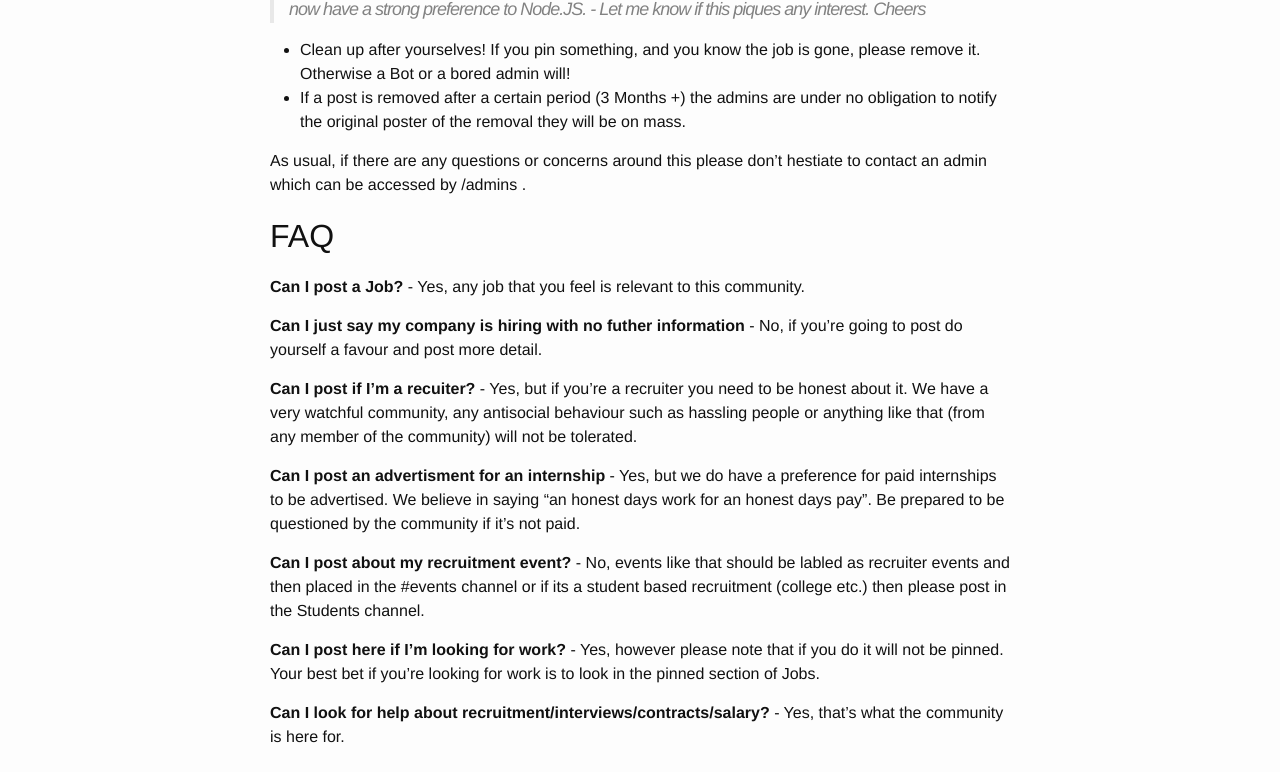
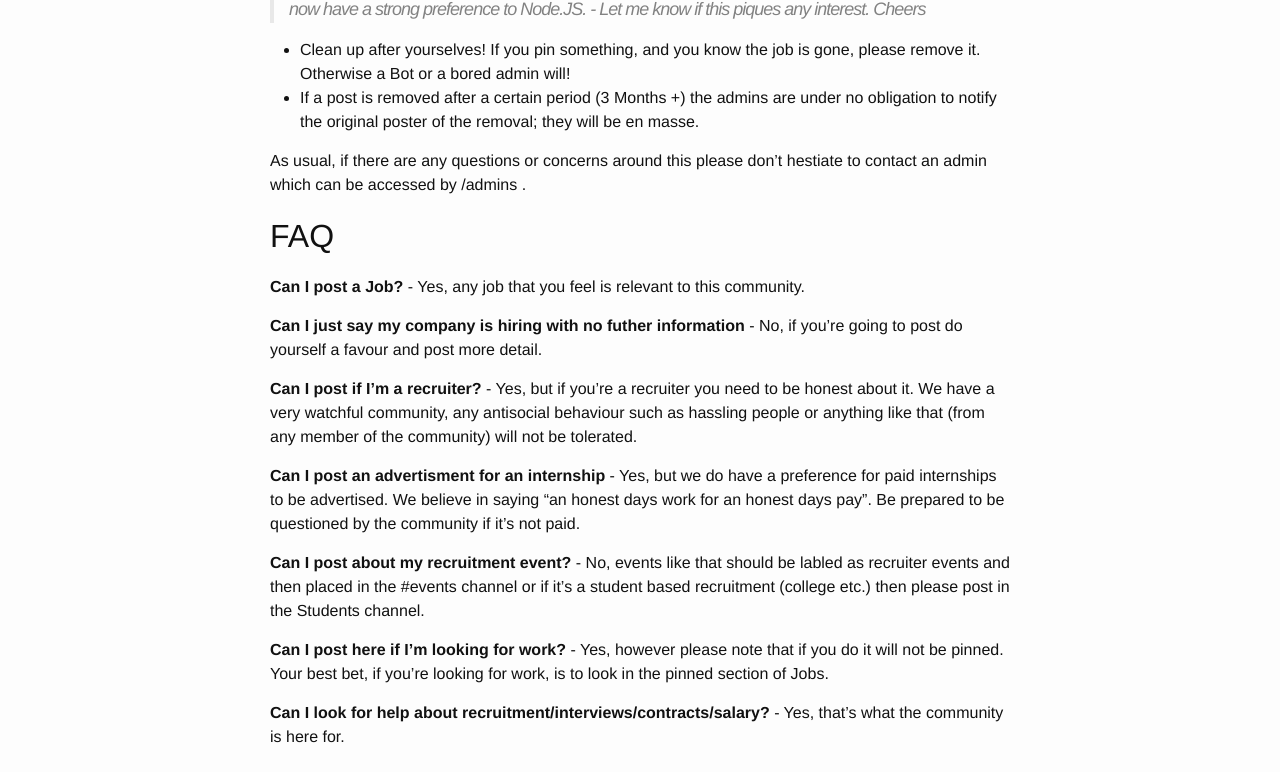
Before and after one commit to IrishTechCommunity/irishtechcommunity.github.io, a Jekyll site: the page built from jobsfaq.md, in a window 1280 px wide. Shown: the part 606-1378 px from the top of the page. Built offline with Jekyll 4.4.1, drawn with Linux system fonts in a browser that asks for light colours.

Commit message:
Update jobsfaq.md (#29)
* Changed the reference to bulk removal of pinned jobs from phonetic "on mass" to "en masse"
* Couple of typo corrections

```diff
--- a/jobsfaq.md
+++ b/jobsfaq.md
@@ -19,7 +19,7 @@ Example from @ccross
 > Morning all, have a Senior engineering role with another start-up in Dublin. They are looking for a senior engineer who is open/curious to work in a number of technologies. They were using Python, Ruby and now have a strong preference to Node.JS. - Let me know if this piques any interest. Cheers
 
 * Clean up after yourselves! If you pin something, and you know the job is gone, please remove it. Otherwise a Bot or a bored admin will!
-* If a post is removed after a certain period (3 Months +) the admins are under no obligation to notify the original poster of the removal they will be on mass.
+* If a post is removed after a certain period (3 Months +) the admins are under no obligation to notify the original poster of the removal; they will be en masse.
 
 As usual, if there are any questions or concerns around this please don't hestiate to contact an admin which can be accessed by /admins .
 
@@ -29,12 +29,12 @@ As usual, if there are any questions or concerns around this please don't hestia
 
 **Can I just say my company is hiring with no futher information** - No, if you're going to post do yourself a favour and post more detail.
 
-**Can I post if I'm a recuiter?** - Yes, but if you're a recruiter you need to be honest about it. We have a very watchful community, any antisocial behaviour such as hassling people or anything like that (from any member of the community) will not be tolerated.
+**Can I post if I'm a recruiter?** - Yes, but if you're a recruiter you need to be honest about it. We have a very watchful community, any antisocial behaviour such as hassling people or anything like that (from any member of the community) will not be tolerated.
 
 **Can I post an advertisment for an internship** - Yes, but we do have a preference for paid internships to be advertised. We believe in saying "an honest days work for an honest days pay". Be prepared to be questioned by the community if it's not paid.
 
-**Can I post about my recruitment event?** - No, events like that should be labled as recruiter events and then placed in the #events channel or if its a student based recruitment (college etc.) then please post in the Students channel.
+**Can I post about my recruitment event?** - No, events like that should be labled as recruiter events and then placed in the #events channel or if it's a student based recruitment (college etc.) then please post in the Students channel.
 
-**Can I post here if I'm looking for work?** - Yes, however please note that if you do it will not be pinned. Your best bet if you're looking for work is to look in the pinned section of Jobs.
+**Can I post here if I'm looking for work?** - Yes, however please note that if you do it will not be pinned. Your best bet, if you're looking for work, is to look in the pinned section of Jobs.
 
 **Can I look for help about recruitment/interviews/contracts/salary?** - Yes, that's what the community is here for.
```
